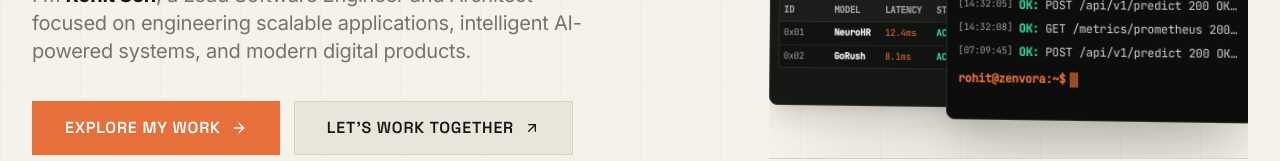
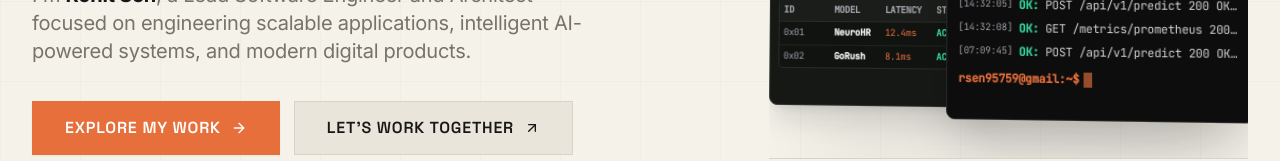
Before and after one commit to rohitsen0604-source/Rohit-s-Portfolio, a Next.js app: page / in a window 1280 px wide. Shown: the part 559-720 px from the top of the page. Built offline with nearby package versions, Linux system fonts and the light colour scheme.

Commit message:
feat: add Contact section, Hero3DVisual component, and social links data

```diff
--- a/src/components/sections/Contact.tsx
+++ b/src/components/sections/Contact.tsx
@@ -155,7 +155,7 @@ export function Contact() {
                   </div>
                   <div>
                     <span className="text-[10px] font-mono uppercase text-swiss-muted block font-bold">
-                      Direct Email (Configurable)
+                      Direct Email
                     </span>
                     <a
                       href={`mailto:${socialLinks.email}`}
--- a/src/components/ui/Hero3DVisual.tsx
+++ b/src/components/ui/Hero3DVisual.tsx
@@ -494,7 +494,7 @@ export function Hero3DVisual() {
               ))}
               {/* Terminal Prompt with Blinking Block Cursor */}
               <div className="flex items-center gap-1 text-zinc-300 pt-1">
-                <span className="text-swiss-orange font-bold">rohit@zenvora:~$</span>
+                <span className="text-swiss-orange font-bold">rsen95759@gmail:~$</span>
                 <span className="w-2 h-3.5 bg-swiss-orange animate-pulse" />
               </div>
             </div>
--- a/src/data/socialLinks.ts
+++ b/src/data/socialLinks.ts
@@ -5,6 +5,6 @@ export const socialLinks: SocialLinks = {
   linkedin: 'https://www.linkedin.com/in/rohit957/',
   // Verified GitHub profile from workspace repository config: https://github.com/rohitsen0604-source
   github: 'https://github.com/rohitsen0604-source',
-  // Configurable email address placeholder
-  email: 'contact@rohitsen.dev',
+  // Rohit Sen official email address
+  email: 'rsen95759@gmail.com',
 };
```
